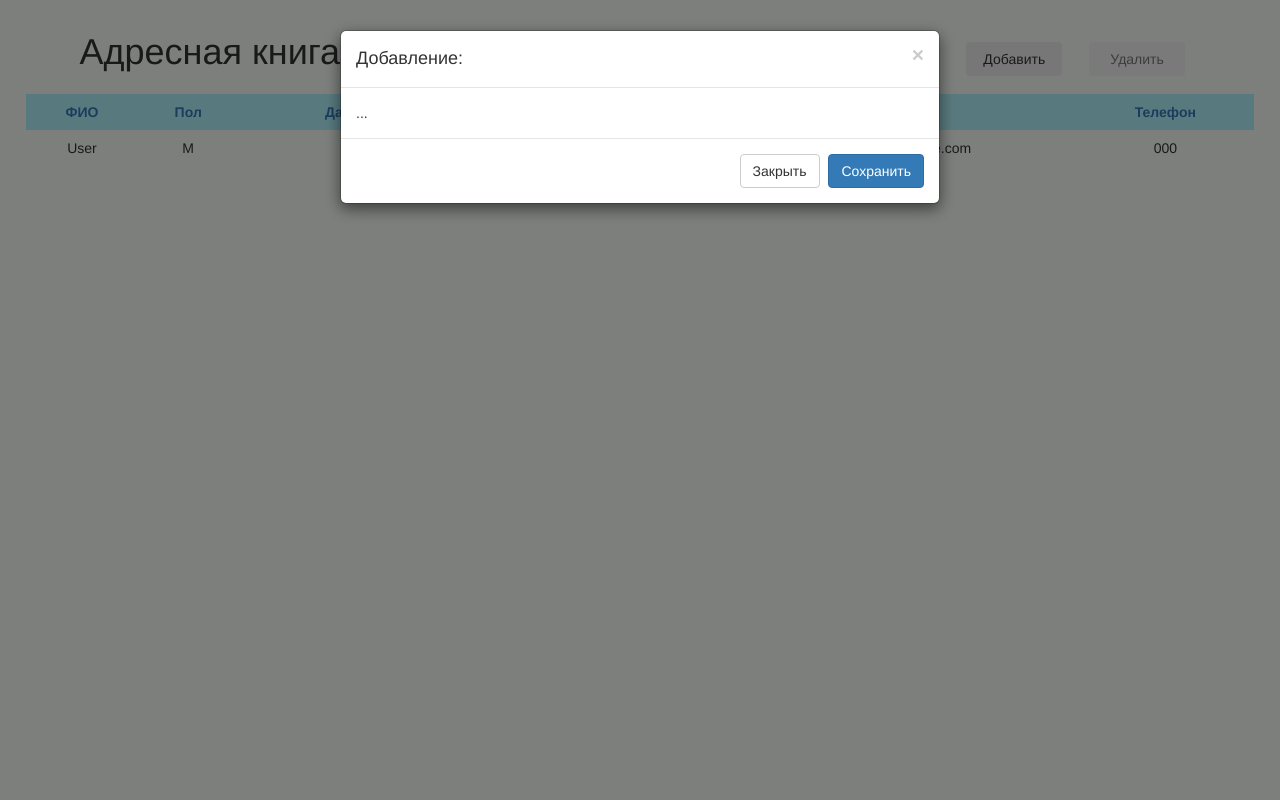
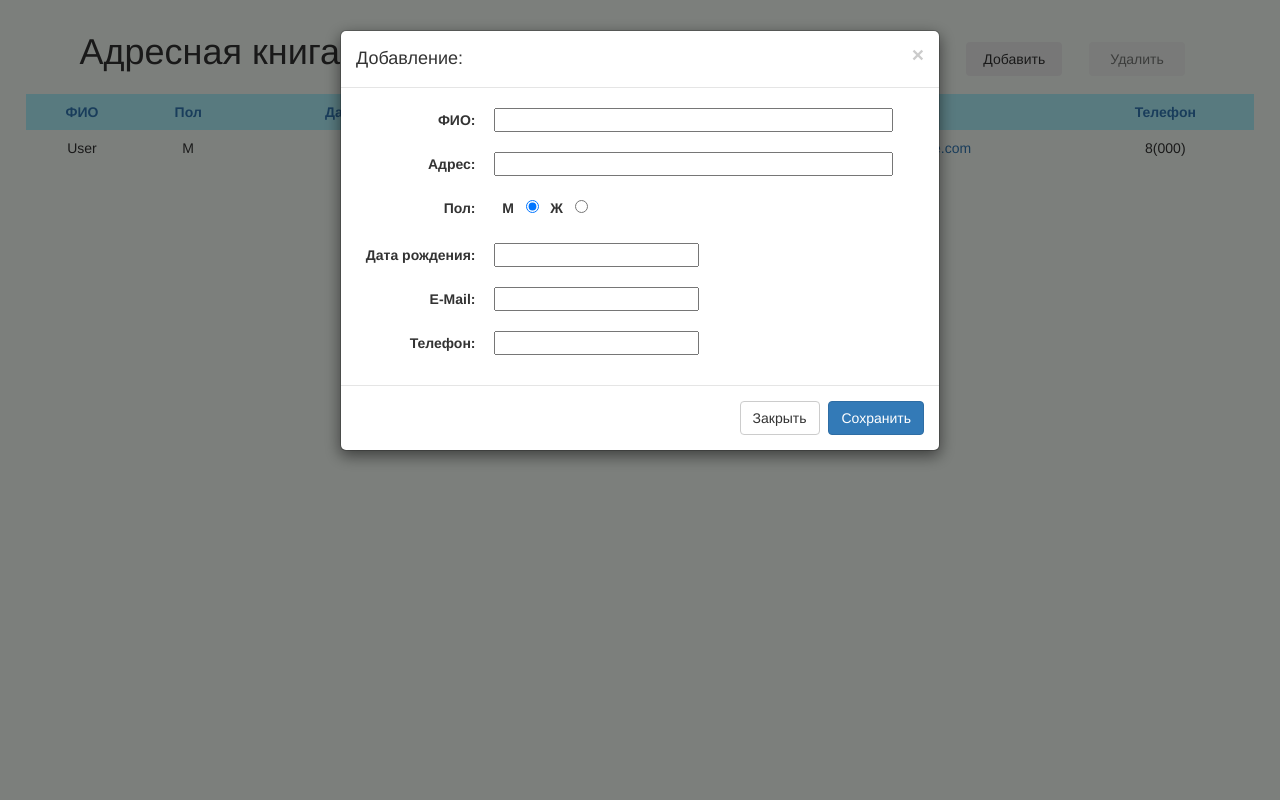
Before and after one commit to xammi/PersonsTable, a Django app: a page that uses templates/base.html in a window 1280 px wide, after a click on "Добавить". Run offline with Django 3.2, Linux system fonts and the light colour scheme; tables that the repository leaves empty hold one stand-in row (values such as "Sample post"); some libraries are stand-ins or nearby versions.

Commit message:
Wednesday. Many to work

```diff
--- a/PersonsTable/settings.py
+++ b/PersonsTable/settings.py
@@ -94,3 +94,5 @@ TEMPLATE_DIRS = (
 STATICFILES_DIRS = (
     BASE_DIR + '/static',
 )
+
+CSRF_COOKIE_SECURE = False
--- /dev/null
+++ b/Table/forms.py
@@ -0,0 +1,15 @@
+# coding: utf8
+__author__ = 'max'
+
+from django import forms
+
+class AddPersonForm(forms.Form):
+    fullname = forms.CharField(label='ФИО', max_length=150)
+    gender = forms.ChoiceField(label='Пол', widget=forms.CheckboxInput)
+    birthdate = forms.DateField(label='Дата рождения')
+
+    address = forms.CharField(label='Адрес', max_length=150)
+    email = forms.EmailField(label='E-Mail')
+    phone = forms.CharField(label='Телефон', max_length=10)
+
+    # validators
--- a/Table/models.py
+++ b/Table/models.py
@@ -27,11 +27,3 @@ class Person(models.Model):
                     address=self.address,
                     email=self.email,
                     phone=self.phone)
-
-    def match_to(self, pattern):
-        return pattern.match(self.fullname) or \
-               pattern.match(str(self.birthdate)) or \
-               pattern.match(self.gender) or \
-               pattern.match(self.address) or \
-               pattern.match(self.email) or \
-               pattern.match(self.phone)
--- a/Table/views.py
+++ b/Table/views.py
@@ -1,10 +1,15 @@
+# coding: utf-8
+
 from django.shortcuts import render_to_response
-from django.views.decorators.http import require_GET, require_POST, require_http_methods
+from django.views.decorators.http import require_GET, require_POST
 from django.shortcuts import HttpResponse
-from Table.models import Person
 from django.http import HttpResponseBadRequest
 from json import dumps
 import re
+
+from Table.models import *
+from Table.forms import *
+
 
 def require_AJAX(view):
     def wrap(request, *args, **kwargs):
@@ -17,17 +22,10 @@ def require_AJAX(view):
     return wrap
 
 
-def prepare(queryset, predicate):
-    result = [{'id': query.id, 'values': query.as_dict()}
-              for query in queryset if predicate(query)]
-    return result
-
-
 def response_json(obj):
     return HttpResponse(dumps(obj), mimetype="application/json")
 
 #--------------------------------------------------------------------------------------------------
-
 
 @require_GET
 def index(request):
@@ -39,16 +37,9 @@ def index(request):
 @require_AJAX
 @require_GET
 def get_data(request):
-    filter = request.GET['filter']
-
-    if not filter is None and filter != '':
-        pattern = re.compile(filter)
-        matcher = lambda person: person.match_to(pattern)
-    else:
-        matcher = lambda person: True
-
     persons = Person.objects.all()[:10]
-    data = prepare(persons, matcher)
+    data = [{'id': person.id, 'values': person.as_dict()}
+              for person in persons]
     return response_json(data)
 
 
--- a/static/css/base.css
+++ b/static/css/base.css
@@ -15,10 +15,14 @@ body {
     margin-right: 2%;
 }
 
-.vcenter {
+.vcenter, .form-group > label, .form-group > input {
     display: inline-block;
     vertical-align: baseline;
     float: none;
+}
+
+.form-group > input {
+    padding: 0 10px;
 }
 
 .grid {
--- a/static/js/table.js
+++ b/static/js/table.js
@@ -9,27 +9,32 @@ function prepareMeta() {
             label: "ФИО",
             datatype: "string",
             editable: true
-        },{
+        },
+        {
             name: "gender",
             label: "Пол",
             datatype: "string",
             editable: true
-        },{
+        },
+        {
             name: "birthdate",
             label: "Дата рождения",
             datatype: "string",
             editable: true
-        },{
+        },
+        {
             name: "address",
             label: "Адрес",
             datatype: "string",
             editable: true
-        },{
+        },
+        {
             name: "email",
             label: "E-Mail",
-            datatype: "string",
+            datatype: "email",
             editable: true
-        },{
+        },
+        {
             name: "phone",
             label: "Телефон",
             datatype: "string",
@@ -38,30 +43,83 @@ function prepareMeta() {
     ];
 }
 
-function fetchData(params, callback) {
+$(document).ready(function () {
+    var editableGrid = new EditableGrid("Address Book");
+    var metadata = prepareMeta();
+
+    function updateTable() {
         $.ajax({
             url: '/data/',
             type: 'GET',
-        data: params
+            data: {}
         }).done(function (data) {
-        callback(data);
+            var phone, date;
+
+            for (var I in data) {
+                phone = data[I].values.phone;
+                data[I].values.phone = '8(' + phone.substr(0, 3) + ')' + phone.substring(3);
+            }
+
+            editableGrid.load({"metadata": metadata, "data": data});
+            editableGrid.renderGrid("tablecontent", "grid");
         }).fail(function (jqXHR, textStatus) {
             alert(textStatus);
         });
     }
 
-function updateTable() {
-    var editableGrid = new EditableGrid("Address Book");
-    var metadata = prepareMeta();
+    updateTable();
+    $('#filter').change(function () {
         var filter = $('#filter').val();
+        editableGrid.filter(filter);
+    });
 
-    fetchData({'filter': filter}, function (data) {
-        editableGrid.load({"metadata": metadata, "data": data});
-        editableGrid.renderGrid("tablecontent", "grid");
+    function addPerson(event) {
+        event.preventDefault();
+        var form = $(this);
+
+        // validate
+
+        var url = form.attr('action');
+        var inputs = $('#add-person-form :input');
+
+        var params = {};
+        inputs.each(function() {
+            if (this.type != 'radio' || this.checked)
+                params[this.name] = $(this).val();
+        });
+
+        $.ajax({
+            url: url,
+            type: 'POST',
+            data: params
+        }).done(function (response) {
+            alert(response);
+        }).fail(function (jqXHR, textStatus) {
+            alert(textStatus);
         });
     }
 
-$(document).ready(function () {
-    updateTable();
-    $('#updater').click(updateTable);
+    var addForm = $('#add-person-form');
+    $('#save-btn').click(function () {
+        addForm.trigger("submit");
     });
+    addForm.submit(addPerson);
+
+    function updateField() {
+        var params = {id: 0, field: 'fullname', new_value: 'Кисленко Максим'};
+
+        $.ajax({
+            url: '/update/',
+            type: 'POST',
+            data: params
+        }).done(function (response) {
+            alert(response);
+        }).fail(function (jqXHR, textStatus) {
+            alert(textStatus);
+        });
+    }
+
+    for (var I = 0; I < editableGrid.getColumnCount(); I++) {
+        editableGrid.setCellEditor(I, updateField);
+    }
+});
--- a/templates/base.html
+++ b/templates/base.html
@@ -6,11 +6,11 @@
 
     <script type="application/javascript" src="/static/js/jquery-2.1.3.min.js"></script>
     <script type="application/javascript" src="/static/bootstrap/js/bootstrap.min.js"></script>
-    <script type="application/javascript" src="/static/js/editablegrid-2.0.1.js"></script>
+    <script type="application/javascript" src="/static/editablegrid/editablegrid-2.0.1.js"></script>
     <script type="application/javascript" src="/static/js/options.js"></script>
     <script type="application/javascript" src="/static/js/table.js"></script>
 
-    <link rel="stylesheet" href="/static/css/editablegrid-2.0.1.css" media="screen">
+    <link rel="stylesheet" href="/static/editablegrid/editablegrid-2.0.1.css" media="screen">
     <link rel="stylesheet" href="/static/bootstrap/css/bootstrap.min.css"/>
     <link rel="stylesheet" href="/static/css/base.css"/>
 
@@ -48,12 +48,41 @@
         </div>
 
         <div class="modal-body">
-          ...
+          <form id="add-person-form" action="/add/" method="post" class="form-horizontal">
+            {% csrf_token %}
+              <div class="form-group">
+                <label class="col-sm-3 control-label" for="id_fullname">ФИО:</label>
+                <input class="col-sm-8" id="id_fullname" maxlength="150" name="fullname" type="text" />
+              </div>
+              <div class="form-group">
+                <label class="col-sm-3 control-label" for="id_address">Адрес:</label>
+                <input class="col-sm-8" id="id_address" maxlength="150" name="address" type="text" />
+              </div>
+              <div class="form-group">
+                <label class="col-sm-3 control-label" for="id_gender">Пол:</label>
+                <label for="id_gender_M">&nbsp; М &nbsp;</label>
+                <input id="id_gender" name="gender" type="radio" value="M" checked/>
+                <label for="id_gender_F">&nbsp; Ж &nbsp;</label>
+                <input id="id_gender" name="gender" type="radio" value="F"/>
+              </div>
+              <div class="form-group">
+                <label class="col-sm-3 control-label" for="id_birthdate">Дата рождения:</label>
+                <input id="id_birthdate" name="birthdate" type="text"/>
+              </div>
+              <div class="form-group">
+                <label class="col-sm-3 control-label" for="id_email">E-Mail:</label>
+                <input id="id_email" name="email" type="email" />
+              </div>
+              <div class="form-group">
+                <label class="col-sm-3 control-label" for="id_phone">Телефон:</label>
+                <input id="id_phone" maxlength="10" name="phone" type="text" />
+              </div>
+          </form>
         </div>
 
         <div class="modal-footer">
           <button type="button" class="btn btn-default" data-dismiss="modal">Закрыть</button>
-          <button type="button" class="btn btn-primary">Сохранить</button>
+          <button id="save-btn" type="button" class="btn btn-primary" data-dismiss="modal">Сохранить</button>
         </div>
 
       </div>
```
Also changed, not shown: static/editablegrid/editablegrid-2.0.1.css (renamed from static/css/editablegrid-2.0.1.css), static/editablegrid/editablegrid-2.0.1.js (renamed from static/js/editablegrid-2.0.1.js), static/editablegrid/images/bullet_arrow_down.png (added), static/editablegrid/images/bullet_arrow_up.png (added). Lines whose indentation alone changed are shown as unchanged.
